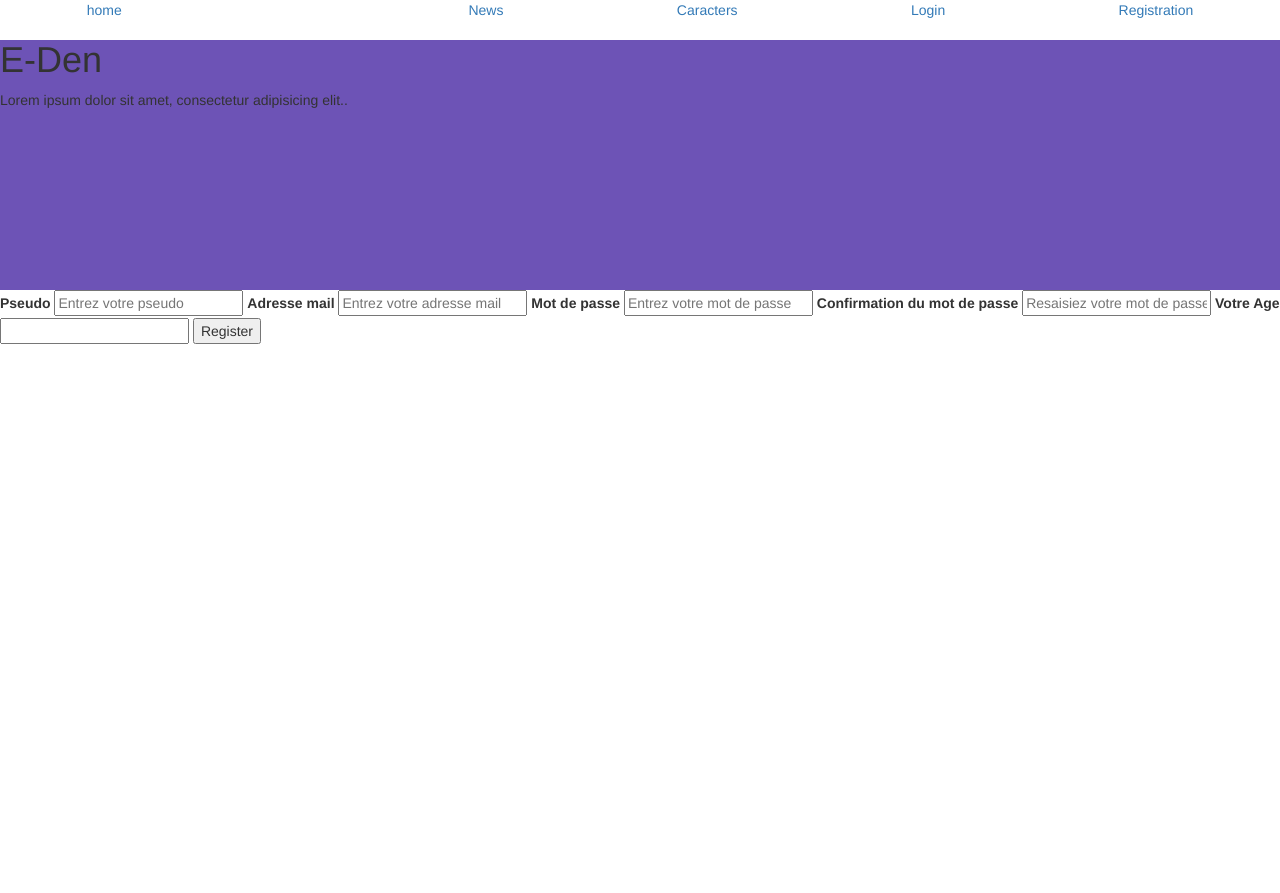
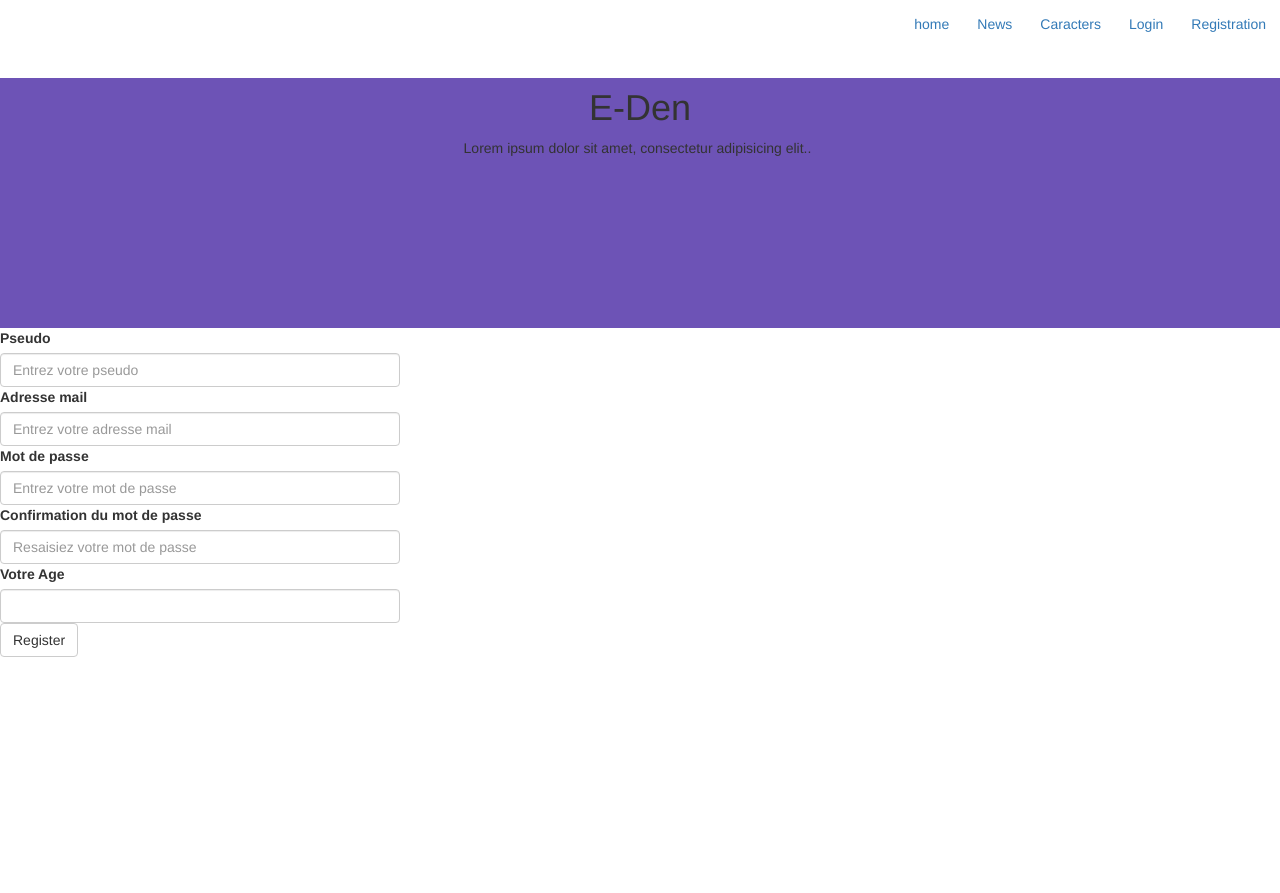
Before and after one commit to Soupic/mvc-Eden, a PHP site: page /php/register in a window 1280 px wide. Before the commit the page ends 344 px from the top, so only its background shows below. Run offline with PHP 8.4, Linux system fonts and the light colour scheme; classes that the project's autoload settings leave out are loaded by file name; some libraries are stand-ins or nearby versions.

Commit message:
CSS / from / navBar

```diff
--- a/app/templates/header.php
+++ b/app/templates/header.php
@@ -1,7 +1,7 @@
 <div id="menu" class="list-group">
 	<div id="navigation">
 		<ul id="usersNav">
-			<li><a href="<?= BASE_URL?>home">home</li>
+			<li><a href="<?= BASE_URL?>home">home</a></li>
 			<li><a href="<?= BASE_URL?>news">News</a></li>
 			<li><a href="<?= BASE_URL?>caracters">Caracters</a></li>
 			<?php if(!empty($_SESSION['user']) && $_SESSION['user']['id'] == 1 || 0) {
--- a/app/templates/register.php
+++ b/app/templates/register.php
@@ -1,22 +1,22 @@
-<div>
+<div class="form-group">
 	<form method="post" class="connexion">
 		<div>
 			<label for="pseudo">Pseudo</label>
-			<input type="text" name="pseudo" id="pseudo" placeholder="Entrez votre pseudo">
+			<input type="text" name="pseudo" id="pseudo" placeholder="Entrez votre pseudo" class="form-control">
 
 			<label for="email">Adresse mail</label>
-			<input type="text" name="email" id="email" placeholder="Entrez votre adresse mail">
+			<input type="text" name="email" id="email" placeholder="Entrez votre adresse mail" class="form-control">
 
 			<label for="password">Mot de passe</label>
-			<input type="password" name="password" id="password" placeholder="Entrez votre mot de passe">
+			<input type="password" name="password" id="password" placeholder="Entrez votre mot de passe" class="form-control">
 
 			<label for="passwordBis">Confirmation du mot de passe</label>
-			<input type="password" name="passwordBis" id="passwordBis" placeholder="Resaisiez votre mot de passe">
+			<input type="password" name="passwordBis" id="passwordBis" placeholder="Resaisiez votre mot de passe" class="form-control">
 
 			<label for="age">Votre Age</label>
-			<input type="text" name="age" id="age">
+			<input type="text" name="age" id="age" class="form-control">
 
-			<button type="submit">Register</button>
+			<button type="submit" class="btn btn-default">Register</button>
 		</div>
 		<?php foreach ($errors as $error) : ?>
 			<p><?= $error ?></p>
--- a/public/css/style.css
+++ b/public/css/style.css
@@ -3,33 +3,85 @@
 /***************/
 
 
-#usersNav
+ul
 {
+	margin: 0px;
+	margin-bottom: 0px;
+	padding: 0px;
+	list-style: none;
+	margin: 0;
 	display: flex;
-	margin: 0px;
-	padding: 0px;
-	justify-content: space-around;
+	flex-wrap: wrap;
+	justify-content: flex-end;
+}
+
+ul a
+{
+	text-decoration: none;
+	display: block;
+	padding: 1em;
 }
 
 #title
 {
+	margin: 0px;
 	height: 250px;
 	background-color: #6D53B6;
+	text-align: center;
 }
 
-li
+h1
 {
-	list-style: none;
+	width: 100%;
+	padding-top: 10px;
 }
-
 
 
 /***************/
 /*	  Body     */
 /***************/
 
+#page
+{
+	width: 100%;
+	display: inline-flex;
+}
 
 body
 {
+	width: 100%;
+}
 
+
+h2
+{
+	width: 100%;
+	height: auto;
+	text-align: center;
 }
+
+h3
+{
+	margin-left: 20px;
+}
+
+.form-group
+{
+
+	width: 400px;
+	height: 550px;
+}
+
+#news
+{
+	width: 100%;
+	display: flex;
+	flex-direction: column;
+}
+
+p
+{
+	justify-content: auto;
+	padding-left: 5px;
+	padding-right: 10px;
+}
```
Also changed, not shown: app/templates/addNew.php (+7 -7 lines), app/templates/home.php (+1 -1 lines), app/templates/login.php (+4 -4 lines), app/templates/news.php (+7 -5 lines).
